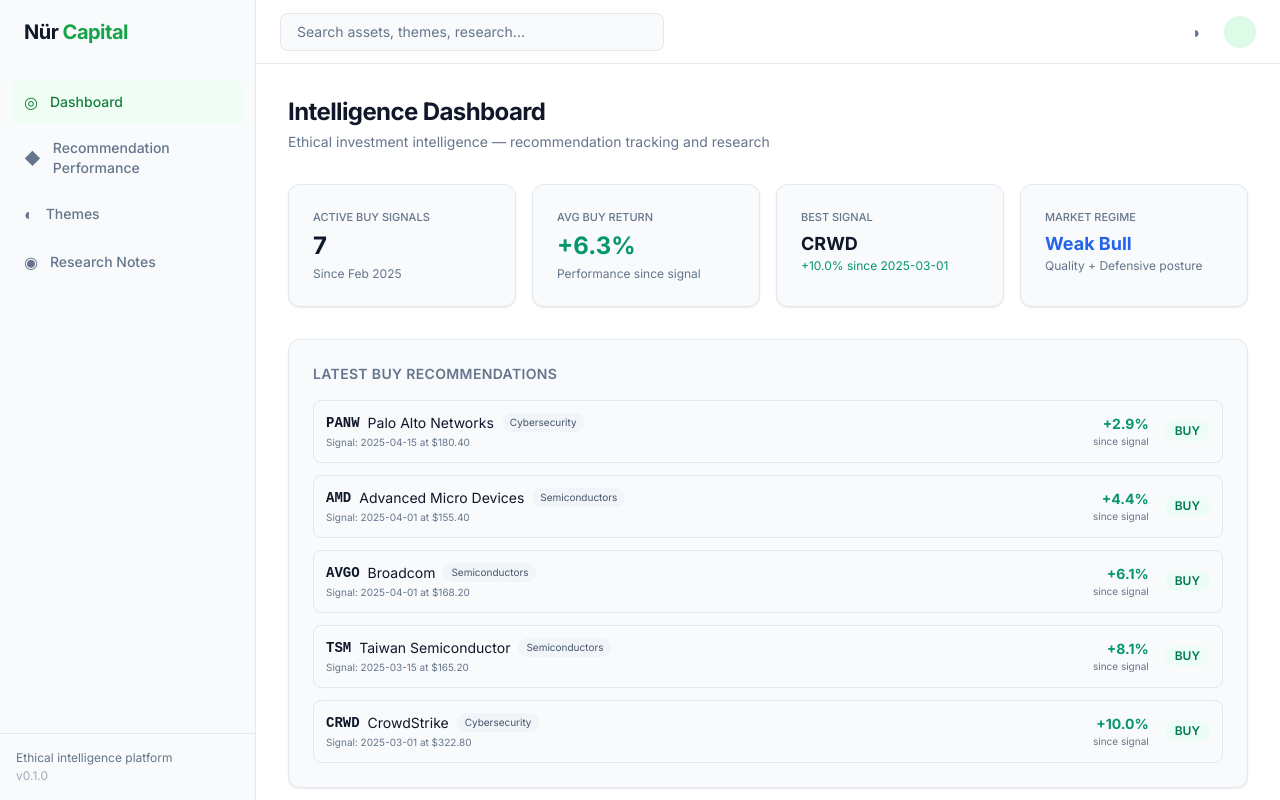
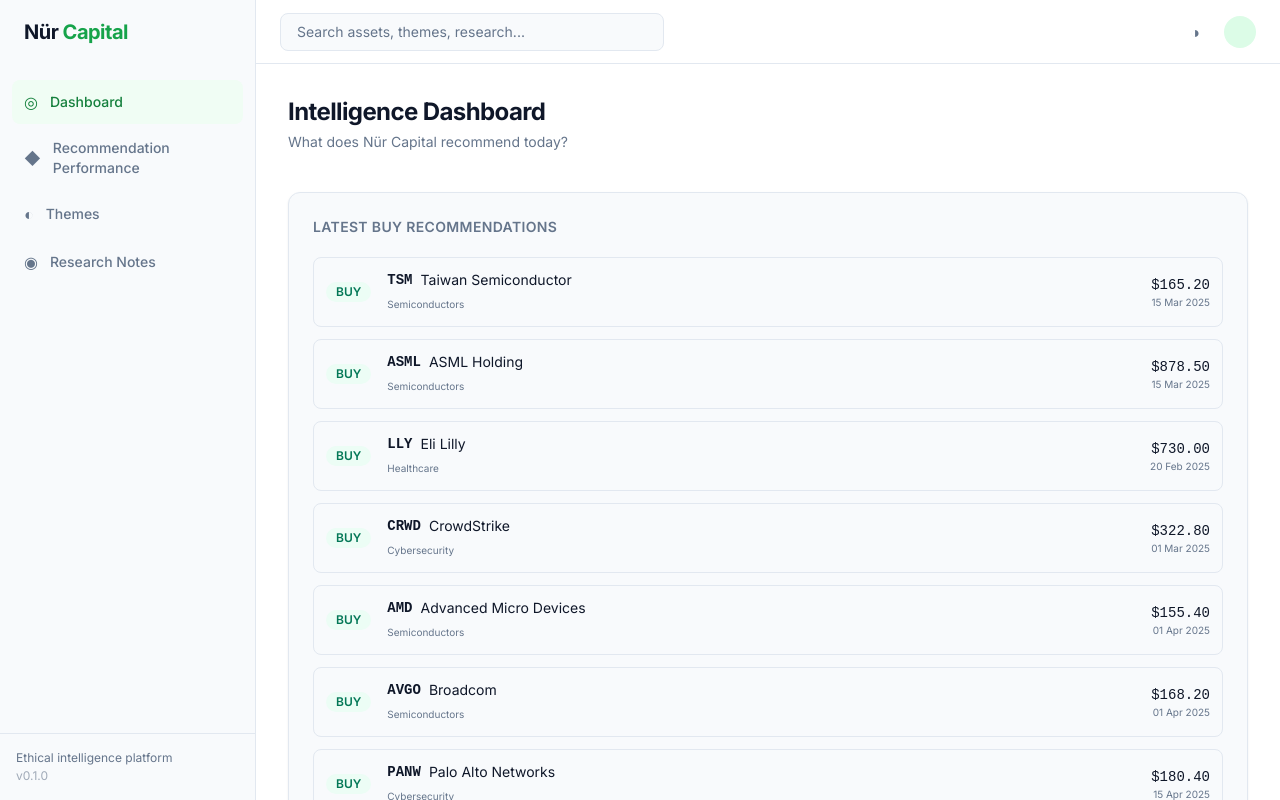
Before and after one commit to taher88noor-create/nurcapital, a Next.js app: page / in a window 1280 px wide. Built offline with nearby package versions, Linux system fonts and the light colour scheme.

Commit message:
Rebuild dashboard: focused on recommendations, themes, screening, notes

```diff
--- a/src/app/page.tsx
+++ b/src/app/page.tsx
@@ -1,155 +1,92 @@
 "use client";
 
-import { MOCK_ASSETS, MOCK_THEMES } from "@/data/mock-data";
-import type { Asset, Theme } from "@/data/mock-data";
-
-// Static recommendation data (loads instantly)
-const LATEST_BUYS = [
-  { ticker: "PANW", company: "Palo Alto Networks", theme: "Cybersecurity", signalDate: "2025-04-15", signalPrice: 180.40, currentPrice: 185.60, returnPct: 2.88 },
-  { ticker: "AMD", company: "Advanced Micro Devices", theme: "Semiconductors", signalDate: "2025-04-01", signalPrice: 155.40, currentPrice: 162.30, returnPct: 4.44 },
-  { ticker: "AVGO", company: "Broadcom", theme: "Semiconductors", signalDate: "2025-04-01", signalPrice: 168.20, currentPrice: 178.50, returnPct: 6.12 },
-  { ticker: "TSM", company: "Taiwan Semiconductor", theme: "Semiconductors", signalDate: "2025-03-15", signalPrice: 165.20, currentPrice: 178.52, returnPct: 8.06 },
-  { ticker: "CRWD", company: "CrowdStrike", theme: "Cybersecurity", signalDate: "2025-03-01", signalPrice: 322.80, currentPrice: 355.20, returnPct: 10.04 },
-];
-
-const THEME_PERFORMANCE = [
-  { theme: "Semiconductors", avgReturn: 5.97, count: 4 },
-  { theme: "Cybersecurity", avgReturn: 6.46, count: 2 },
-  { theme: "Healthcare", avgReturn: 3.09, count: 2 },
-  { theme: "Halal Finance", avgReturn: 3.44, count: 1 },
-  { theme: "Oil & Gas", avgReturn: 2.87, count: 1 },
-  { theme: "Industrial Automation", avgReturn: 4.35, count: 1 },
-  { theme: "Clean Energy", avgReturn: -6.42, count: 1 },
-];
-
 export default function DashboardPage() {
-  const approved = MOCK_ASSETS.filter((a) => a.eligibilityStatus === "approved");
-  const watchlist = MOCK_ASSETS.filter((a) => a.eligibilityStatus === "watchlist");
-  const rejected = MOCK_ASSETS.filter((a) => a.eligibilityStatus === "rejected");
-
-  const avgBuyReturn = LATEST_BUYS.reduce((sum, b) => sum + b.returnPct, 0) / LATEST_BUYS.length;
-  const bestSignal = [...LATEST_BUYS].sort((a, b) => b.returnPct - a.returnPct)[0];
-  const worstSignal = [...LATEST_BUYS].sort((a, b) => a.returnPct - b.returnPct)[0];
-
   return (
-    <div className="space-y-8">
+    <div className="space-y-10">
       {/* Header */}
       <div>
         <h1 className="text-2xl font-bold tracking-tight">Intelligence Dashboard</h1>
         <p className="mt-1 text-sm text-muted-foreground">
-          Ethical investment intelligence — recommendation tracking and research
+          What does Nür Capital recommend today?
         </p>
       </div>
 
-      {/* Recommendation Performance Summary */}
-      <div className="grid gap-4 sm:grid-cols-2 lg:grid-cols-4">
-        <div className="card">
-          <p className="text-[11px] font-medium uppercase text-muted-foreground">Active BUY Signals</p>
-          <p className="mt-1 text-2xl font-bold">7</p>
-          <p className="mt-1 text-xs text-muted-foreground">Since Feb 2025</p>
-        </div>
-        <div className="card">
-          <p className="text-[11px] font-medium uppercase text-muted-foreground">Avg BUY Return</p>
-          <p className="mt-1 text-2xl font-bold text-emerald-600 dark:text-emerald-400">+{avgBuyReturn.toFixed(1)}%</p>
-          <p className="mt-1 text-xs text-muted-foreground">Performance since signal</p>
-        </div>
-        <div className="card">
-          <p className="text-[11px] font-medium uppercase text-muted-foreground">Best Signal</p>
-          <p className="mt-1 text-lg font-bold">{bestSignal.ticker}</p>
-          <p className="text-xs text-emerald-600 dark:text-emerald-400">+{bestSignal.returnPct.toFixed(1)}% since {bestSignal.signalDate}</p>
-        </div>
-        <div className="card">
-          <p className="text-[11px] font-medium uppercase text-muted-foreground">Market Regime</p>
-          <p className="mt-1 text-lg font-bold text-blue-600 dark:text-blue-400">Weak Bull</p>
-          <p className="text-xs text-muted-foreground">Quality + Defensive posture</p>
-        </div>
-      </div>
-
-      {/* Latest BUY Recommendations */}
-      <div className="card">
-        <h2 className="mb-4 text-sm font-semibold uppercase tracking-wide text-muted-foreground">
+      {/* Section 1 — Latest BUY Recommendations */}
+      <section className="card">
+        <h2 className="mb-5 text-sm font-semibold uppercase tracking-wide text-muted-foreground">
           Latest BUY Recommendations
         </h2>
         <div className="space-y-3">
-          {LATEST_BUYS.map((rec) => (
-            <div key={rec.ticker} className="flex items-center gap-4 rounded-lg border border-border p-3 dark:border-border-dark">
-              <div className="min-w-0 flex-1">
-                <div className="flex items-center gap-2">
-                  <span className="font-mono text-sm font-bold">{rec.ticker}</span>
-                  <span className="text-sm text-foreground">{rec.company}</span>
-                  <span className="rounded-full bg-slate-100 px-2 py-0.5 text-[10px] text-slate-600 dark:bg-slate-800 dark:text-slate-400">{rec.theme}</span>
-                </div>
-                <p className="mt-0.5 text-[10px] text-muted-foreground">Signal: {rec.signalDate} at ${rec.signalPrice.toFixed(2)}</p>
-              </div>
-              <div className="text-right">
-                <p className={`text-sm font-bold ${rec.returnPct >= 0 ? "text-emerald-600 dark:text-emerald-400" : "text-red-600 dark:text-red-400"}`}>
-                  {rec.returnPct >= 0 ? "+" : ""}{rec.returnPct.toFixed(1)}%
-                </p>
-                <p className="text-[10px] text-muted-foreground">since signal</p>
-              </div>
-              <span className="badge badge-green">BUY</span>
-            </div>
-          ))}
+          <Recommendation ticker="TSM" company="Taiwan Semiconductor" theme="Semiconductors" date="15 Mar 2025" price={165.20} />
+          <Recommendation ticker="ASML" company="ASML Holding" theme="Semiconductors" date="15 Mar 2025" price={878.50} />
+          <Recommendation ticker="LLY" company="Eli Lilly" theme="Healthcare" date="20 Feb 2025" price={730.00} />
+          <Recommendation ticker="CRWD" company="CrowdStrike" theme="Cybersecurity" date="01 Mar 2025" price={322.80} />
+          <Recommendation ticker="AMD" company="Advanced Micro Devices" theme="Semiconductors" date="01 Apr 2025" price={155.40} />
+          <Recommendation ticker="AVGO" company="Broadcom" theme="Semiconductors" date="01 Apr 2025" price={168.20} />
+          <Recommendation ticker="PANW" company="Palo Alto Networks" theme="Cybersecurity" date="15 Apr 2025" price={180.40} />
         </div>
-      </div>
+      </section>
 
-      {/* Theme Performance */}
-      <div className="card">
-        <h2 className="mb-4 text-sm font-semibold uppercase tracking-wide text-muted-foreground">
-          Performance by Theme
+      {/* Section 2 — Recommendation Performance Summary */}
+      <section className="card">
+        <h2 className="mb-5 text-sm font-semibold uppercase tracking-wide text-muted-foreground">
+          Recommendation Performance Summary
         </h2>
-        <div className="space-y-2">
-          {THEME_PERFORMANCE.map(({ theme, avgReturn, count }) => (
-            <div key={theme} className="flex items-center gap-3">
-              <span className="w-40 text-sm">{theme}</span>
-              <div className="flex-1">
-                <div className="h-3 overflow-hidden rounded-full bg-slate-100 dark:bg-slate-800">
-                  <div className={`h-full rounded-full ${avgReturn >= 0 ? "bg-emerald-500" : "bg-red-500"}`}
-                    style={{ width: `${Math.min(Math.abs(avgReturn) * 5, 100)}%` }} />
-                </div>
-              </div>
-              <span className={`w-14 text-right text-sm font-bold ${avgReturn >= 0 ? "text-emerald-600 dark:text-emerald-400" : "text-red-600 dark:text-red-400"}`}>
-                {avgReturn >= 0 ? "+" : ""}{avgReturn.toFixed(1)}%
-              </span>
-              <span className="w-6 text-right text-[10px] text-muted-foreground">{count}</span>
-            </div>
-          ))}
+        <div className="grid gap-6 sm:grid-cols-2 lg:grid-cols-4">
+          <Stat label="Total BUY Signals" value="7" />
+          <Stat label="Avg Return Since Signal" value="+6.3%" variant="green" />
+          <Stat label="Best Performing Signal" value="LLY +12.4%" variant="green" />
+          <Stat label="Best Performing Theme" value="Cybersecurity +6.5%" variant="green" />
         </div>
-      </div>
+        <p className="mt-4 text-[11px] text-muted-foreground">
+          Returns calculated from signal date to latest available price. View full breakdown on Recommendation Performance page.
+        </p>
+      </section>
 
-      {/* Screening Summary */}
-      <div className="card">
-        <h2 className="mb-4 text-sm font-semibold uppercase tracking-wide text-muted-foreground">
-          Screening Summary
-        </h2>
-        <div className="grid gap-4 sm:grid-cols-3">
-          <div className="rounded-lg bg-emerald-50 p-4 text-center dark:bg-emerald-950/30">
-            <p className="text-2xl font-bold text-emerald-600 dark:text-emerald-400">{approved.length}</p>
-            <p className="text-xs text-muted-foreground">Approved</p>
-          </div>
-          <div className="rounded-lg bg-amber-50 p-4 text-center dark:bg-amber-950/30">
-            <p className="text-2xl font-bold text-amber-600 dark:text-amber-400">{watchlist.length}</p>
-            <p className="text-xs text-muted-foreground">Watchlist</p>
-          </div>
-          <div className="rounded-lg bg-red-50 p-4 text-center dark:bg-red-950/30">
-            <p className="text-2xl font-bold text-red-600 dark:text-red-400">{rejected.length}</p>
-            <p className="text-xs text-muted-foreground">Rejected</p>
-          </div>
-        </div>
-      </div>
-
-      {/* Recent Research Notes */}
-      <div className="card">
-        <h2 className="mb-4 text-sm font-semibold uppercase tracking-wide text-muted-foreground">
-          Recent Research Notes
+      {/* Section 3 — Theme Summary */}
+      <section className="card">
+        <h2 className="mb-5 text-sm font-semibold uppercase tracking-wide text-muted-foreground">
+          Theme Summary
         </h2>
         <div className="space-y-3">
-          <ResearchNote date="2025-05-25" title="Regime Change: Strong Bull → Weak Bull" content="Breadth narrowing to 55%. VIX rising. Adjusting posture to quality + defensive. Increasing cash target to 20%." />
-          <ResearchNote date="2025-05-20" title="NVDA Rejected — Israel Exposure" content="NVIDIA fails hard exclusion due to Mellanox acquisition. 3,000+ employees in Israel R&D. Permanent rejection." />
-          <ResearchNote date="2025-04-15" title="PANW Added — BUY Signal" content="Palo Alto Networks platform consolidation thesis. Non-discretionary cybersecurity spend. Strong enterprise pipeline." />
-          <ResearchNote date="2025-04-01" title="AMD & AVGO — BUY Signals" content="MI300 AI accelerator gaining share (AMD). Custom AI chips for hyperscalers (AVGO). Both pass eligibility screening." />
+          <ThemeRow theme="Semiconductors" recommendations={4} avgReturn={5.97} status="STRONG" />
+          <ThemeRow theme="Cybersecurity" recommendations={2} avgReturn={6.46} status="STRONG" />
+          <ThemeRow theme="Healthcare" recommendations={2} avgReturn={3.09} status="NEUTRAL" />
+          <ThemeRow theme="Halal Finance" recommendations={1} avgReturn={3.44} status="NEUTRAL" />
+          <ThemeRow theme="Oil & Gas" recommendations={1} avgReturn={2.87} status="NEUTRAL" />
+          <ThemeRow theme="Industrial Automation" recommendations={1} avgReturn={4.35} status="NEUTRAL" />
         </div>
-      </div>
+      </section>
+
+      {/* Section 4 — Screening Summary */}
+      <section className="card">
+        <h2 className="mb-5 text-sm font-semibold uppercase tracking-wide text-muted-foreground">
+          Screening Principles
+        </h2>
+        <div className="grid gap-3 sm:grid-cols-2 lg:grid-cols-4">
+          <PrincipleCard icon="🎰" label="No Gambling" />
+          <PrincipleCard icon="🍺" label="No Alcohol" />
+          <PrincipleCard icon="⚔️" label="No Weapons" />
+          <PrincipleCard icon="🏦" label="No Interest-Based Finance" />
+        </div>
+        <p className="mt-4 text-xs text-muted-foreground">
+          Only assets that pass all ethical screening criteria receive BUY or HOLD recommendations.
+          Rejected assets never enter the recommendation system.
+        </p>
+      </section>
+
+      {/* Section 5 — Latest Research Notes */}
+      <section className="card">
+        <h2 className="mb-5 text-sm font-semibold uppercase tracking-wide text-muted-foreground">
+          Latest Research Notes
+        </h2>
+        <div className="space-y-3">
+          <NotePreview date="25 May 2025" title="Market Regime Shift: Strong Bull → Weak Bull" theme="Market Regime" />
+          <NotePreview date="20 May 2025" title="NVIDIA Rejected — Israel Exposure Confirmed" theme="Screening" />
+          <NotePreview date="15 Apr 2025" title="Cybersecurity: Platform Consolidation Thesis" theme="Cybersecurity" />
+          <NotePreview date="01 Apr 2025" title="Semiconductor AI Demand: Structural, Not Cyclical" theme="Semiconductors" />
+        </div>
+      </section>
 
       {/* Disclaimer */}
       <div className="border-t border-border pt-4 text-center text-xs text-muted-foreground dark:border-border-dark">
@@ -159,14 +96,66 @@ export default function DashboardPage() {
   );
 }
 
-function ResearchNote({ date, title, content }: { date: string; title: string; content: string }) {
+// ── Sub-components ───────────────────────────────────────────────────────────
+
+function Recommendation({ ticker, company, theme, date, price }: { ticker: string; company: string; theme: string; date: string; price: number }) {
   return (
-    <div className="rounded-lg border border-border/50 p-3 dark:border-border-dark/50">
-      <div className="flex items-center gap-2">
-        <span className="text-[10px] text-muted-foreground">{date}</span>
-        <span className="text-sm font-medium">{title}</span>
+    <div className="flex items-center gap-4 rounded-lg border border-border p-3 dark:border-border-dark">
+      <span className="badge badge-green">BUY</span>
+      <div className="min-w-0 flex-1">
+        <div className="flex items-center gap-2">
+          <span className="font-mono text-sm font-bold">{ticker}</span>
+          <span className="text-sm">{company}</span>
+        </div>
+        <span className="text-[10px] text-muted-foreground">{theme}</span>
       </div>
-      <p className="mt-1 text-xs text-muted-foreground">{content}</p>
+      <div className="text-right">
+        <p className="text-sm font-mono font-medium">${price.toFixed(2)}</p>
+        <p className="text-[10px] text-muted-foreground">{date}</p>
+      </div>
     </div>
   );
 }
+
+function Stat({ label, value, variant }: { label: string; value: string; variant?: "green" | "red" }) {
+  const color = variant === "green" ? "text-emerald-600 dark:text-emerald-400" : variant === "red" ? "text-red-600 dark:text-red-400" : "text-foreground";
+  return (
+    <div>
+      <p className="text-[11px] font-medium uppercase text-muted-foreground">{label}</p>
+      <p className={`mt-1 text-xl font-bold ${color}`}>{value}</p>
+    </div>
+  );
+}
+
+function ThemeRow({ theme, recommendations, avgReturn, status }: { theme: string; recommendations: number; avgReturn: number; status: string }) {
+  const statusColors: Record<string, string> = { STRONG: "badge-green", NEUTRAL: "badge-blue", WEAK: "badge-amber" };
+  return (
+    <div className="flex items-center gap-4 rounded-lg border border-border/50 p-3 dark:border-border-dark/50">
+      <span className="w-40 text-sm font-medium">{theme}</span>
+      <span className="text-xs text-muted-foreground">{recommendations} signals</span>
+      <span className={`text-sm font-bold ${avgReturn >= 0 ? "text-emerald-600 dark:text-emerald-400" : "text-red-600 dark:text-red-400"}`}>
+        {avgReturn >= 0 ? "+" : ""}{avgReturn.toFixed(1)}%
+      </span>
+      <span className={`badge ml-auto ${statusColors[status] || "badge-gray"}`}>{status}</span>
+    </div>
+  );
+}
+
+function PrincipleCard({ icon, label }: { icon: string; label: string }) {
+  return (
+    <div className="flex items-center gap-3 rounded-lg border border-border p-3 dark:border-border-dark">
+      <span className="text-xl">{icon}</span>
+      <span className="text-sm font-medium">{label}</span>
+    </div>
+  );
+}
+
+function NotePreview({ date, title, theme }: { date: string; title: string; theme: string }) {
+  return (
+    <div className="flex items-center gap-3 rounded-lg border border-border/50 p-3 dark:border-border-dark/50">
+      <span className="text-[10px] text-muted-foreground">{date}</span>
+      <span className="flex-1 text-sm">{title}</span>
+      <span className="rounded-full bg-slate-100 px-2 py-0.5 text-[10px] text-slate-600 dark:bg-slate-800 dark:text-slate-400">{theme}</span>
+    </div>
+  );
+}
```
